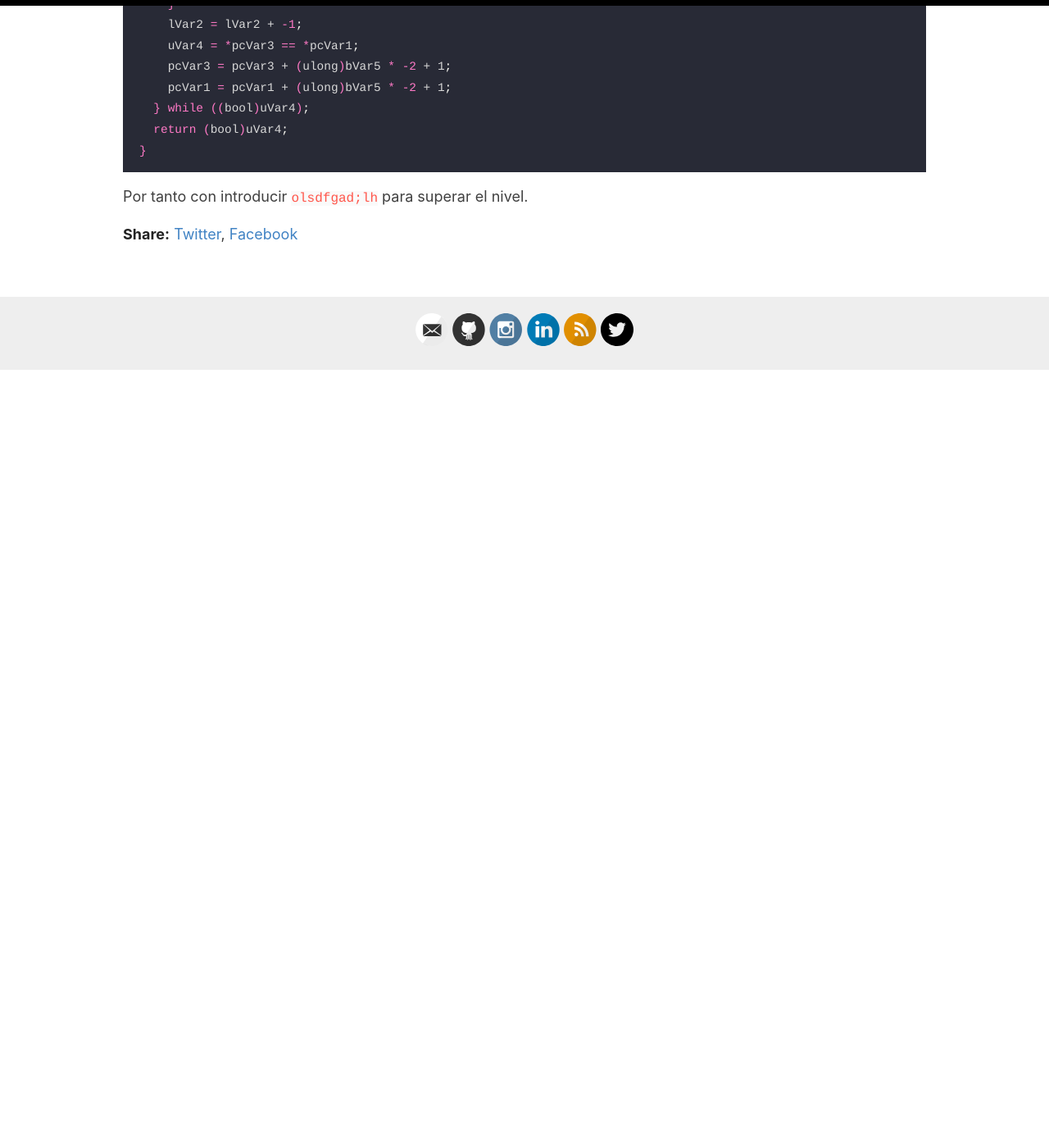
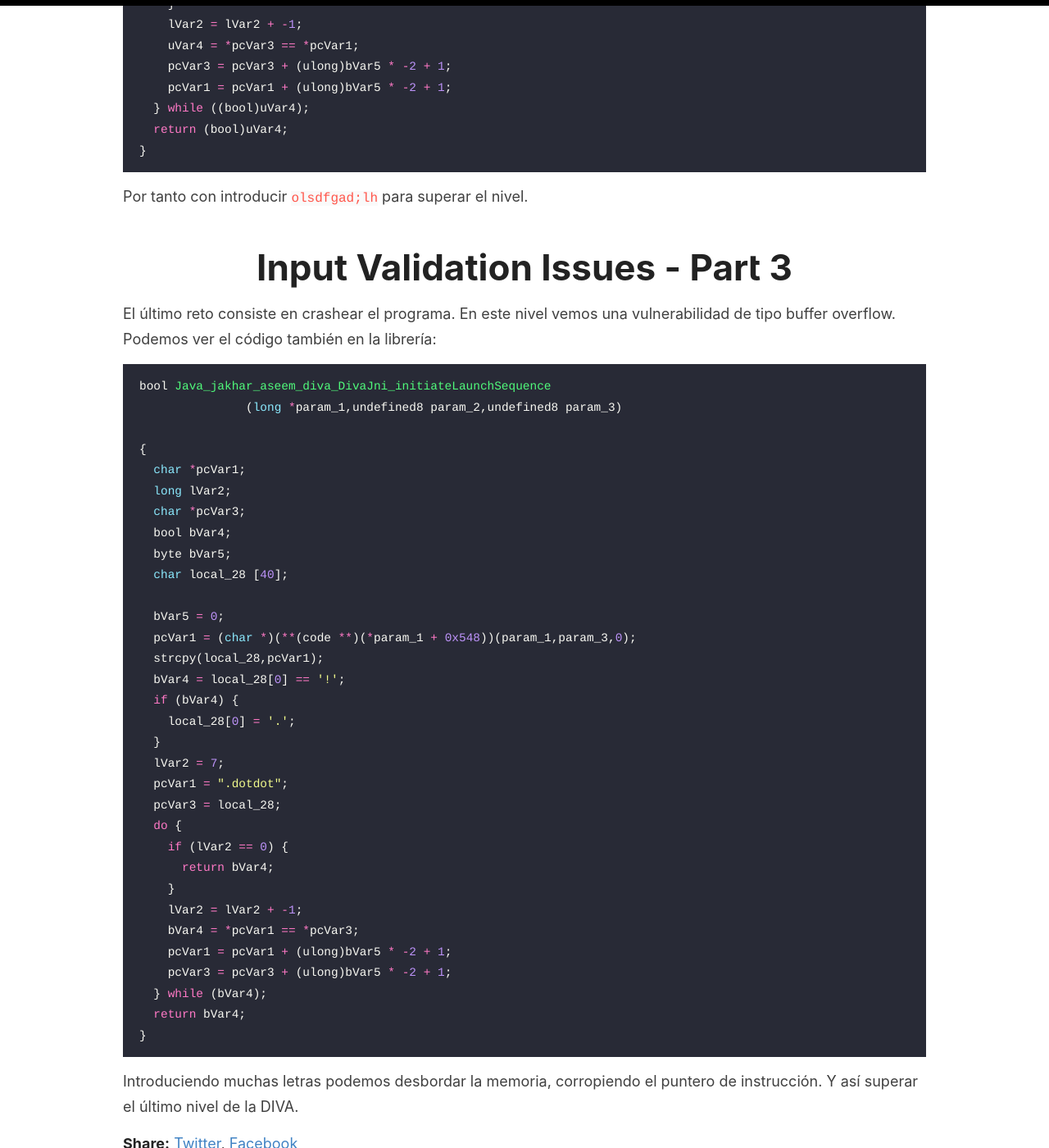
Before and after one commit to naibu3/naibu3.github.io, a Jekyll site: the page built from _posts/2025-06-27-Una-DIVA-es.md, in a window 1280 px wide and 1400 px high, scrolled down 6153 px. Shown: the whole window at 82% size. Built offline with Jekyll 4.4.1, drawn with Linux system fonts in a browser that asks for light colours; comment, search, counter and statistics services are not loaded; before the commit the page ends 6604 px from its top, so only the background shows below that; some of the changed text lies outside the part shown.

Commit message:
Update 2025-06-27-Una-DIVA-es.md

````diff
--- a/_posts/2025-06-27-Una-DIVA-es.md
+++ b/_posts/2025-06-27-Una-DIVA-es.md
@@ -205,7 +205,7 @@ unzip Diva.apk
 
 Podemos encontrar la librería en `lib`. Si decompilamos la librería con **ghidra**, podemos como se realiza la comparación con la contraseña:
 
-```bash
+```c
 bool Java_jakhar_aseem_diva_DivaJni_access(long *param_1,undefined8 param_2,undefined8 param_3)
 
 {
@@ -234,3 +234,44 @@ bool Java_jakhar_aseem_diva_DivaJni_access(long *param_1,undefined8 param_2,unde
 ```
 
 Por tanto con introducir `olsdfgad;lh` para superar el nivel.
+
+# Input Validation Issues - Part 3
+
+El último reto consiste en crashear el programa. En este nivel vemos una vulnerabilidad de tipo buffer overflow. Podemos ver el código también en la librería:
+
+```c
+bool Java_jakhar_aseem_diva_DivaJni_initiateLaunchSequence
+               (long *param_1,undefined8 param_2,undefined8 param_3)
+
+{
+  char *pcVar1;
+  long lVar2;
+  char *pcVar3;
+  bool bVar4;
+  byte bVar5;
+  char local_28 [40];
+
+  bVar5 = 0;
+  pcVar1 = (char *)(**(code **)(*param_1 + 0x548))(param_1,param_3,0);
+  strcpy(local_28,pcVar1);
+  bVar4 = local_28[0] == '!';
+  if (bVar4) {
+    local_28[0] = '.';
+  }
+  lVar2 = 7;
+  pcVar1 = ".dotdot";
+  pcVar3 = local_28;
+  do {
+    if (lVar2 == 0) {
+      return bVar4;
+    }
+    lVar2 = lVar2 + -1;
+    bVar4 = *pcVar1 == *pcVar3;
+    pcVar1 = pcVar1 + (ulong)bVar5 * -2 + 1;
+    pcVar3 = pcVar3 + (ulong)bVar5 * -2 + 1;
+  } while (bVar4);
+  return bVar4;
+}
+```
+
+Introduciendo muchas letras podemos desbordar la memoria, corropiendo el puntero de instrucción. Y así superar el último nivel de la DIVA.
````
